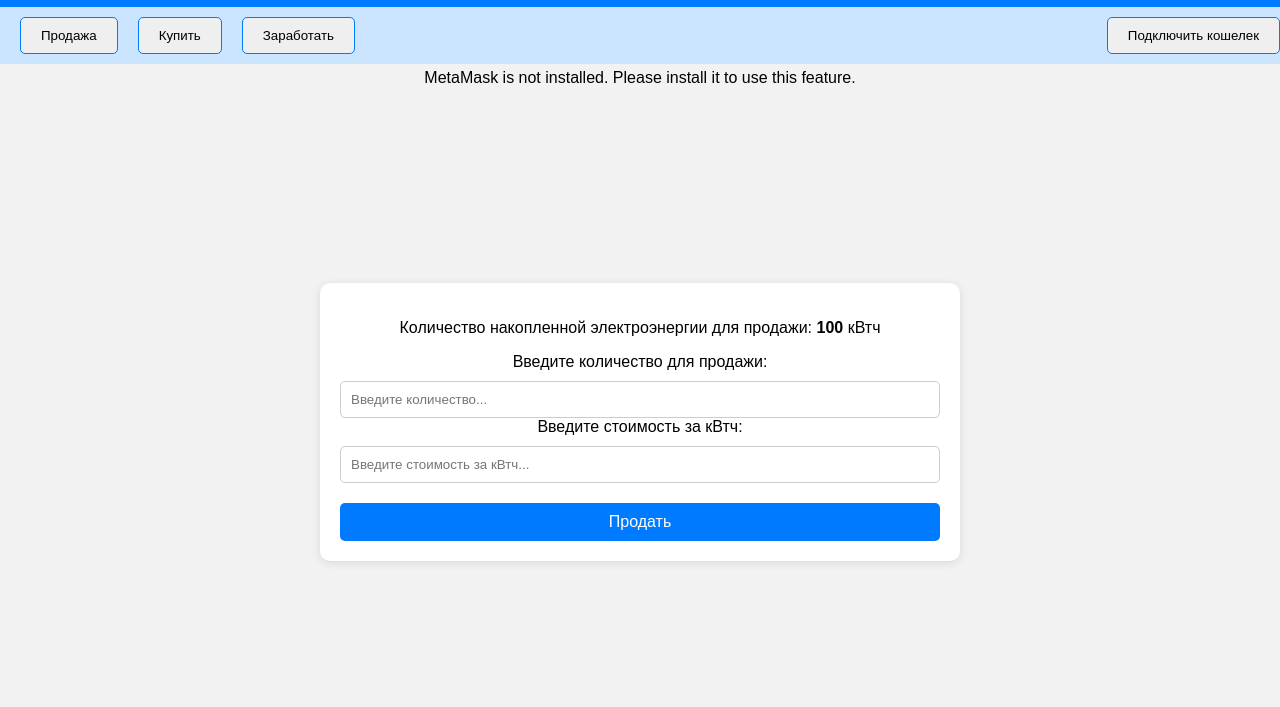
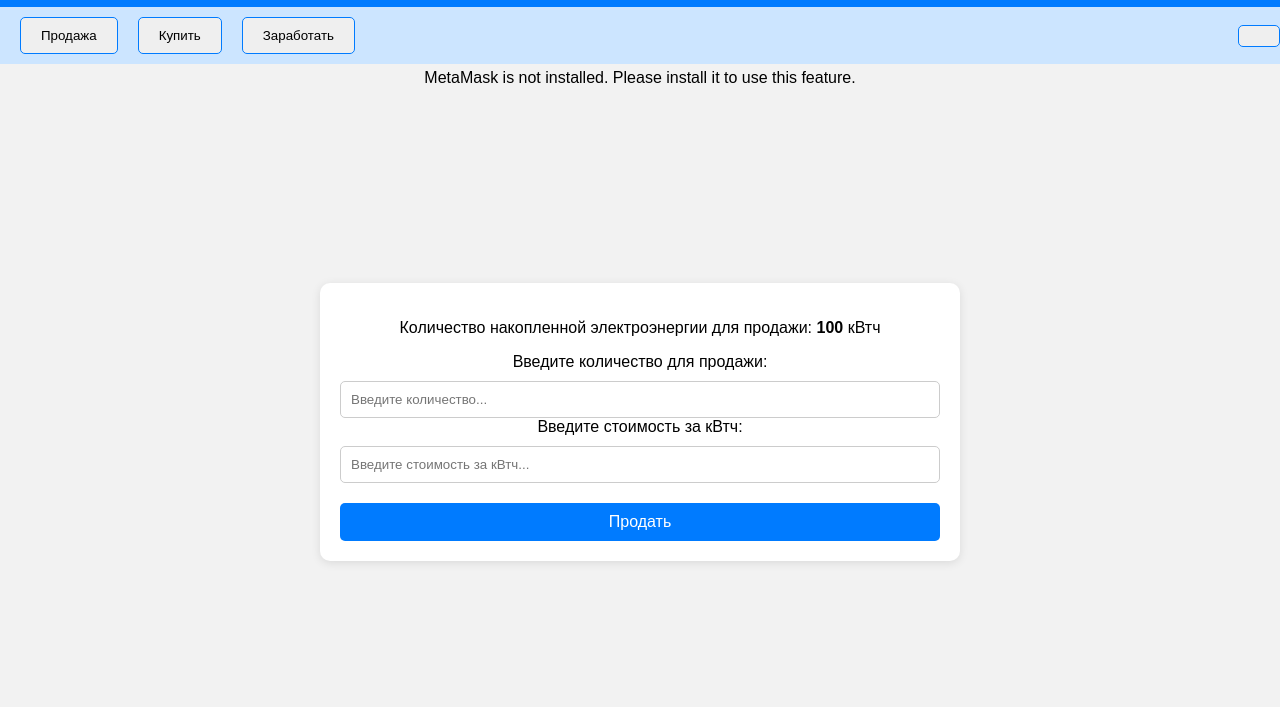
Before and after one commit to Maeatik/lightning, a plain HTML site: page index.html in a window 1280 px wide. Shown: the part 93-800 px from the top of the page. Drawn offline with Linux system fonts and the light colour scheme.

Commit message:
remove button text

```diff
--- a/index.html
+++ b/index.html
@@ -20,7 +20,7 @@
             <button class="button" onclick="showOfferList()">Купить</button>
             <button class="button" onclick="showClickerForm()">Заработать</button>
         </div>
-        <button id="walletButton" class="button" onclick="connectMetaMask()">Подключить кошелек</button>
+        <button id="walletButton" class="button" onclick="connectMetaMask()"></button>
     </div>
 
     <div id="content" class="form">
```
